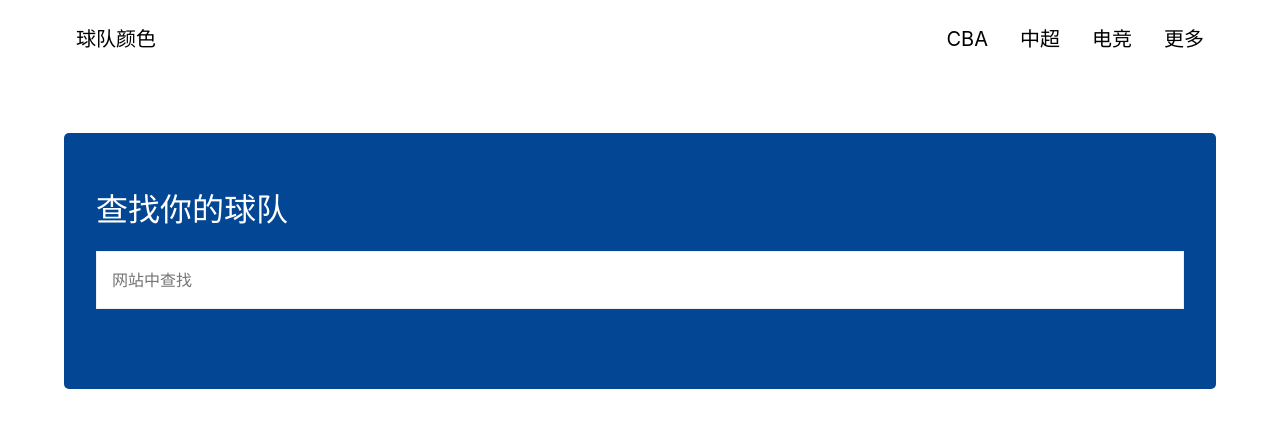
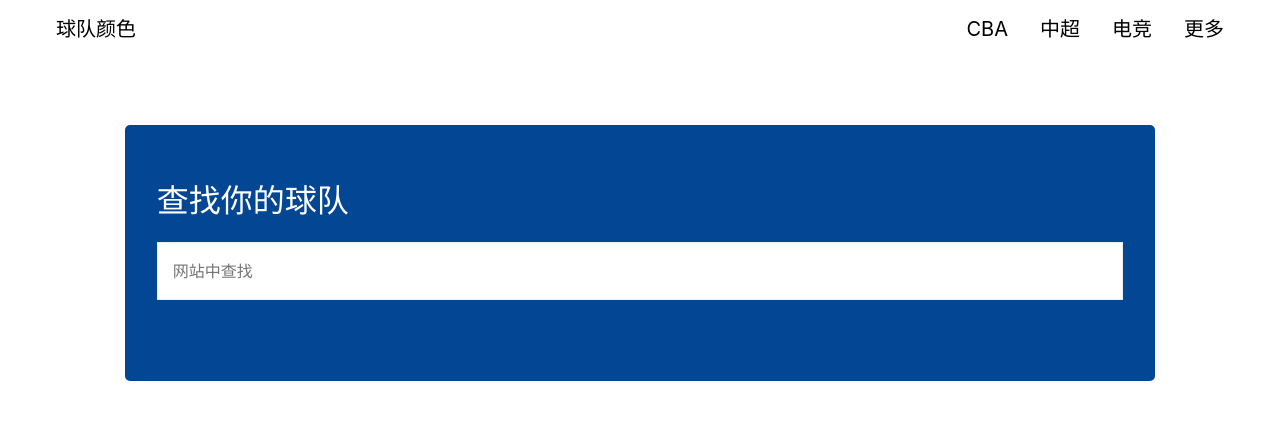
Before and after one commit to Izzy1647/teamcolor, a React (Create React App) app: page / in a window 1280 px wide. Shown: the top 428 px of the page. Built offline with nearby package versions, Linux system fonts and the light colour scheme.

Commit message:
navbar fixed in top

```diff
--- a/src/App.js
+++ b/src/App.js
@@ -9,6 +9,7 @@ export default function App() {
   return (
     <Router>
       <NavBar />
+      <div style={{ padding: '3.8rem' }}>
         <Routes>
           <Route path="/" element={<Home />} />
           <Route path="/cba" element={<League type="cba" />} />
@@ -16,22 +17,7 @@ export default function App() {
           <Route path="/esports" element={<Oops />} />
           <Route path="/more" element={<Oops />} />
         </Routes>
+      </div>
     </Router>
   )
 }
-
-function Cba() {
-  return <div>cba</div>
-}
-
-function Csl() {
-  return <div>csa</div>
-}
-
-function Esports() {
-  return <div>esports</div>
-}
-
-function More() {
-  return <div>more</div>
-}
--- a/src/components/NavBar/style.css
+++ b/src/components/NavBar/style.css
@@ -39,7 +39,10 @@ ul.topnav li a.active {background-color: #04AA6D;} */
 }
 
 .wrap {
-  margin: 10px 20px;
+  position: fixed;
+  top: 0;
+  background-color: white;
+  width: 100%;
 }
 
 @media screen and (max-width: 600px) {
```
Lines whose indentation alone changed are shown as unchanged.
